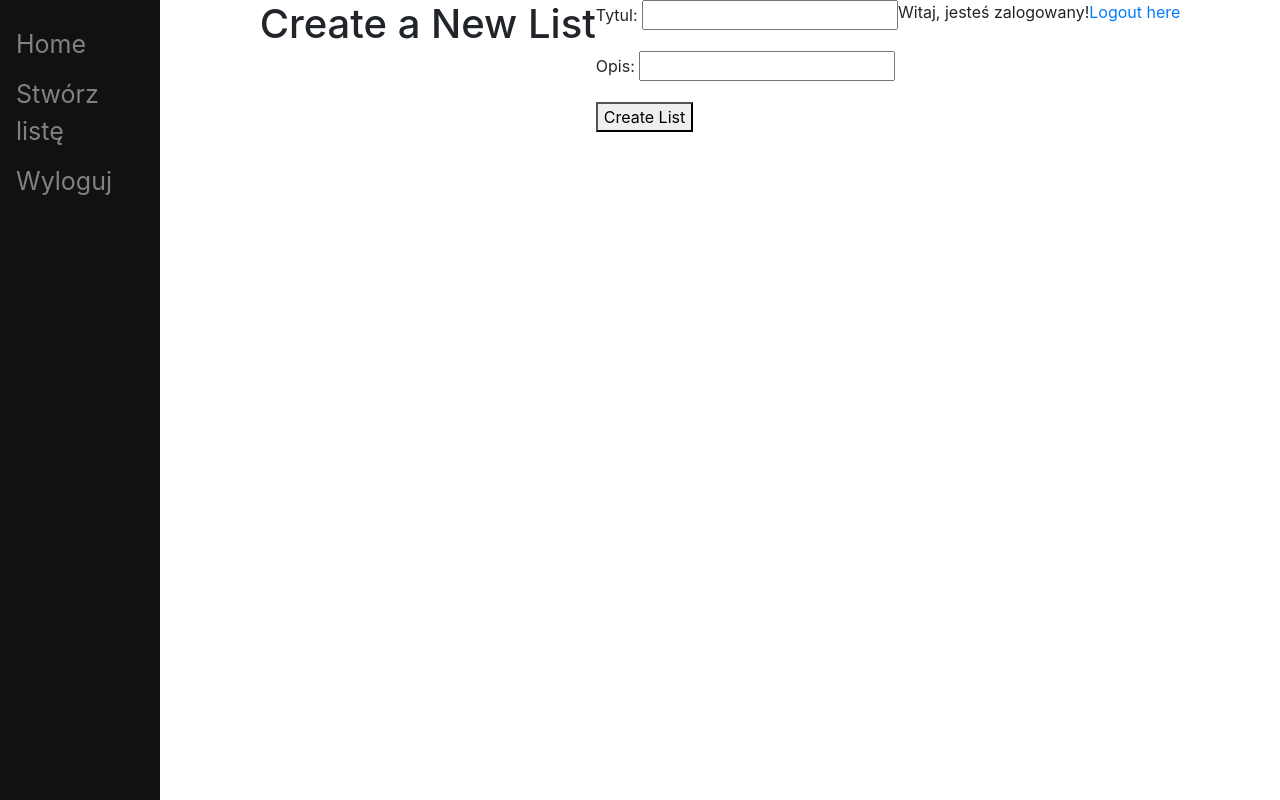
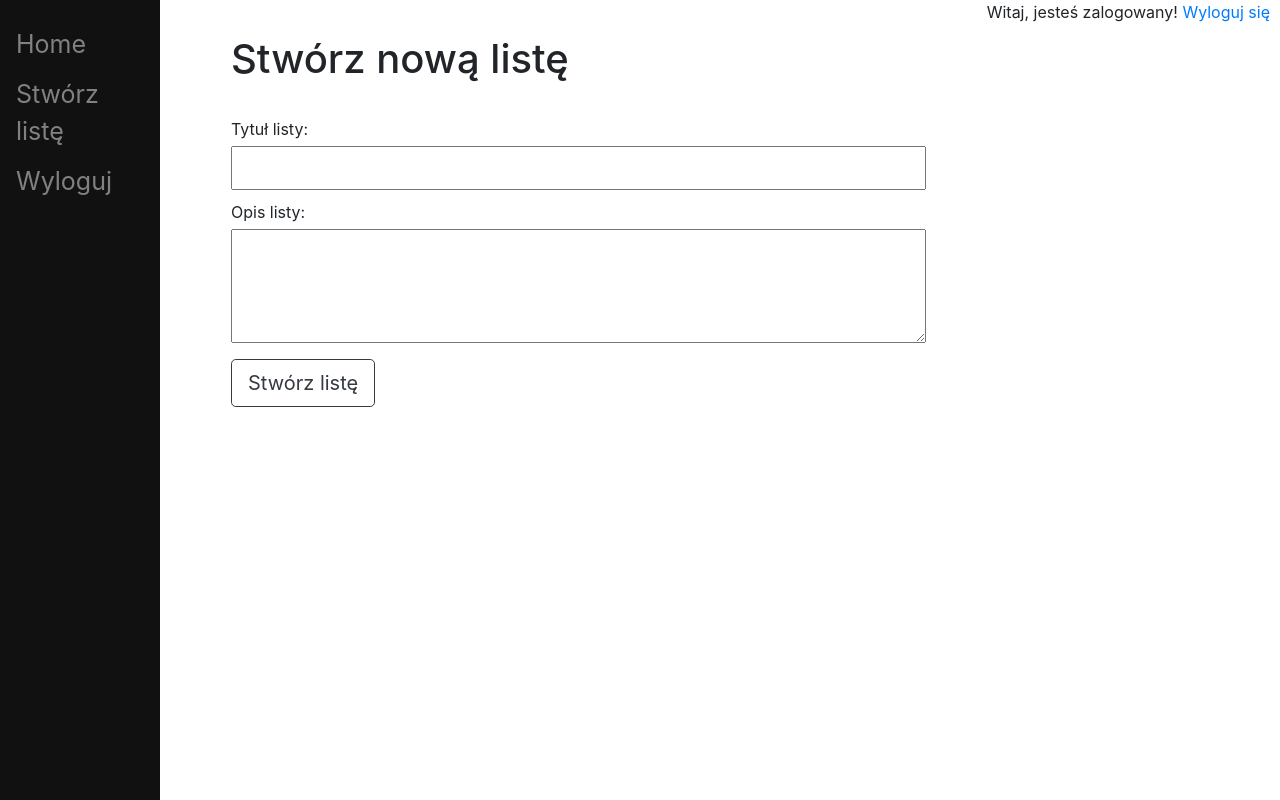
Before and after one commit to cninja5/AplikacjaWebowa, a Django app: page /createList/ in a window 1280 px wide. Run offline with Django 4.2, Linux system fonts and the light colour scheme; the visitor is signed in with stand-in values (Sample User, id 1).

Commit message:
Zmiany wyglądowe

```diff
--- a/WishLists/forms.py
+++ b/WishLists/forms.py
@@ -7,3 +7,10 @@ class ListyForm(forms.ModelForm):
     class Meta:
         model = Listy
         fields = ['tytul', 'opis']
+        labels = {
+            'tytul': 'Nazwa listy',
+            'opis': 'Opis listy'
+        }
+        widgets = {
+            'opis': forms.Textarea(attrs={'rows': 4, 'cols': 50})  # Ustawienia dla pola textarea
+        }
--- a/WishLists/templates/createList.html
+++ b/WishLists/templates/createList.html
@@ -2,11 +2,18 @@
 
 {% block content %}
 
-  <h1>Create a New List</h1>
-  <form method="post" enctype="multipart/form-data">
-      {% csrf_token %}
-      {{ form.as_p }}
-      <button type="submit">Create List</button>
-  </form>
+
+
+    <div class="form-container">
+        <h1 class="witaj">Stwórz nową listę</h1>
+        <form method="post" enctype="multipart/form-data">
+            {% csrf_token %}
+            <label for="id_tytul">Tytuł listy:</label>
+            {{ form.tytul }}
+            <label for="id_opis">Opis listy:</label>
+            {{ form.opis }}
+            <button type="submit" class="btn btn-outline-dark btn-lg">Stwórz listę</button>
+        </form>
+    </div>
 
 {% endblock %}
--- a/main/templates/main/base.html
+++ b/main/templates/main/base.html
@@ -24,14 +24,16 @@
     </div>
 
     <div id=content", name="content", class="main">
+        {% if user.is_authenticated %}
+            <div id="loginScreen">
+                <p>Witaj, jesteś zalogowany!  <a href="/logout">Wyloguj się</a></p>
+            </div>
+        {% endif %}
         <div class="row justify-content-center">
             {% block content %}
             {% endblock %}
 
-            {% if user.is_authenticated %}
-                <p>Witaj, jesteś zalogowany!</p>
-                <p><a href="/logout">Logout here</a></p>
-            {% endif %}
+
         </div>
     </div>
 
--- a/static/css/style.css
+++ b/static/css/style.css
@@ -42,3 +42,20 @@
     margin-right: 5%;
     margin-left: 5%;
 }
+
+
+.form-container label {
+    display: block; /* Ustawia etykiety jako blokowe, aby były nad polami */
+    margin-bottom: 5px; /* Opcjonalne: odstęp między etykietami a polami formularza */
+}
+
+.form-container input[type="text"],
+.form-container textarea {
+    width: 100%; /* Rozciąga pola formularza na całą szerokość kontenera */
+    padding: 8px;
+    margin-bottom: 10px; /* Odstęp między polami formularza */
+}
+
+#loginScreen{
+    float:right;
+}
```
